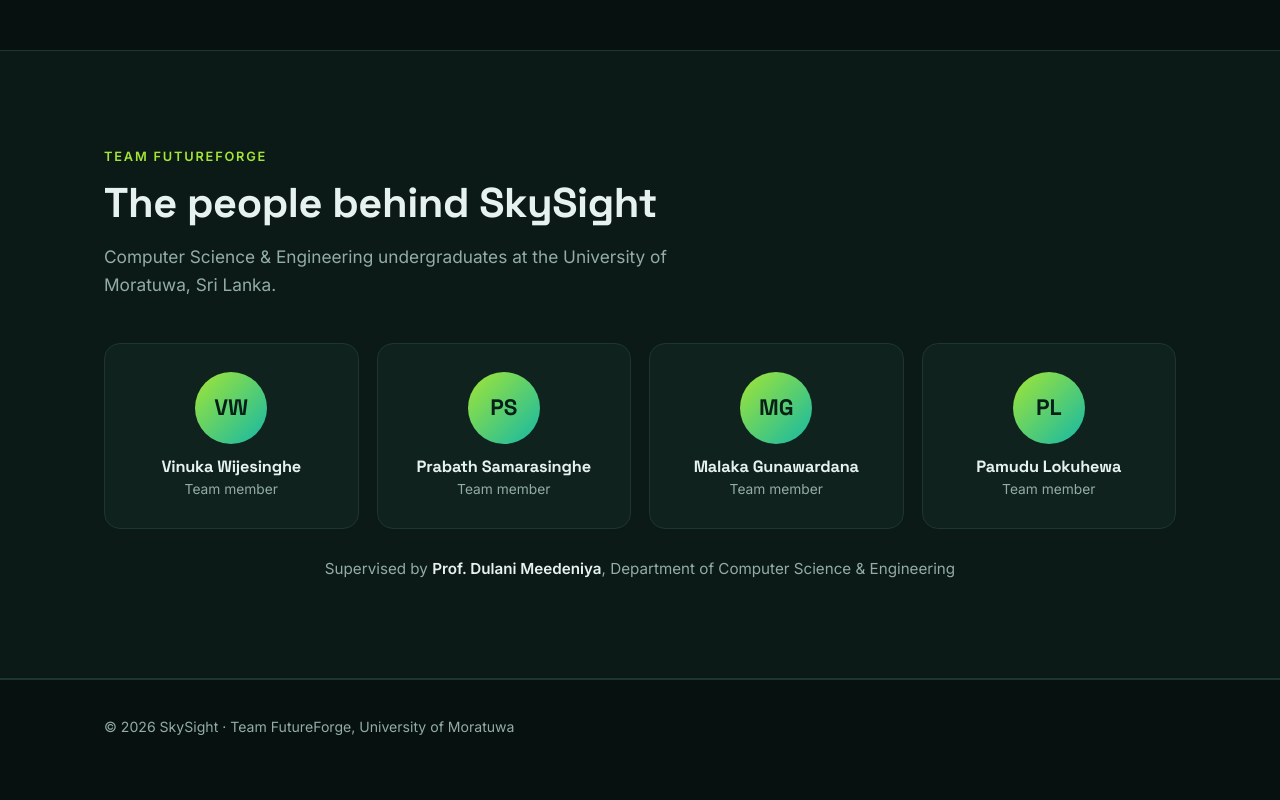
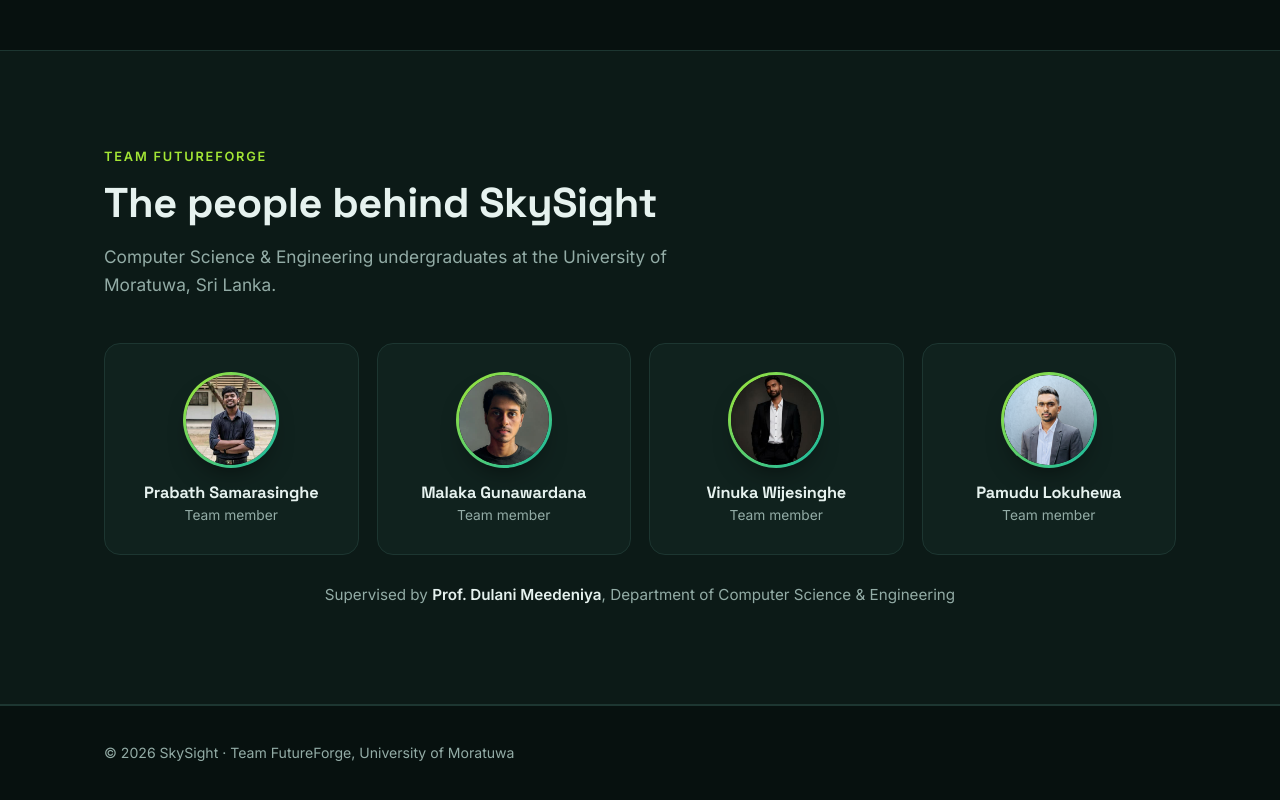
Before and after one commit to CSE22-Future-Forge/SkySight, a plain HTML site: page index.html in a window 1280 px wide. Shown: the part 7870-8670 px from the top of the page. Before the commit the page ends 8644 px from the top, so only its background shows below. Drawn offline with Linux system fonts and the light colour scheme.

Commit message:
Add team profile photos

```diff
--- a/index.html
+++ b/index.html
@@ -265,7 +265,10 @@
   /* Team */
   .team{display:grid;grid-template-columns:repeat(4,1fr);gap:18px;margin-top:44px}
   .member{text-align:center;background:var(--card);border:1px solid var(--line);border-radius:var(--radius);padding:28px 18px}
-  .avatar{width:72px;height:72px;border-radius:50%;margin:0 auto 14px;display:grid;place-items:center;font:700 1.4rem "Space Grotesk",Inter,system-ui,sans-serif;color:#052019;background:linear-gradient(135deg,var(--lime),var(--teal))}
+  .avatar{width:96px;height:96px;border-radius:50%;margin:0 auto 16px;padding:3px;background:linear-gradient(135deg,var(--lime),var(--teal));box-shadow:0 14px 30px -18px rgba(0,0,0,.9);overflow:hidden}
+  .avatar img{width:100%;height:100%;object-fit:cover;border-radius:50%;display:block;background:#0a1513;transition:transform .25s ease}
+  .member:hover .avatar img{transform:scale(1.05)}
+  @media (prefers-reduced-motion:reduce){.avatar img{transition:none}}
   .member h3{font-size:1.02rem;margin-bottom:2px}
   .member p{color:var(--muted);font-size:.86rem}
   .supervisor{margin-top:28px;text-align:center;color:var(--muted);font-size:.95rem}
@@ -676,10 +679,10 @@
       <h2 class="section-title">The people behind SkySight</h2>
       <p class="lead">Computer Science &amp; Engineering undergraduates at the University of Moratuwa, Sri Lanka.</p>
       <div class="team">
-        <div class="member"><div class="avatar">VW</div><h3>Vinuka Wijesinghe</h3><p>Team member</p></div>
-        <div class="member"><div class="avatar">PS</div><h3>Prabath Samarasinghe</h3><p>Team member</p></div>
-        <div class="member"><div class="avatar">MG</div><h3>Malaka Gunawardana</h3><p>Team member</p></div>
-        <div class="member"><div class="avatar">PL</div><h3>Pamudu Lokuhewa</h3><p>Team member</p></div>
+        <div class="member"><div class="avatar"><img src="images/team/prabath.jpg" alt="Prabath Samarasinghe" width="320" height="320" loading="lazy" decoding="async"></div><h3>Prabath Samarasinghe</h3><p>Team member</p></div>
+        <div class="member"><div class="avatar"><img src="images/team/malaka.jpg" alt="Malaka Gunawardana" width="320" height="320" loading="lazy" decoding="async"></div><h3>Malaka Gunawardana</h3><p>Team member</p></div>
+        <div class="member"><div class="avatar"><img src="images/team/vinuka.jpg" alt="Vinuka Wijesinghe" width="320" height="320" loading="lazy" decoding="async"></div><h3>Vinuka Wijesinghe</h3><p>Team member</p></div>
+        <div class="member"><div class="avatar"><img src="images/team/pamudu.png" alt="Pamudu Lokuhewa" width="320" height="320" loading="lazy" decoding="async"></div><h3>Pamudu Lokuhewa</h3><p>Team member</p></div>
       </div>
       <p class="supervisor">Supervised by <b>Prof. Dulani Meedeniya</b>, Department of Computer Science &amp; Engineering</p>
     </div>
```
Also changed, not shown: images/team/malaka.jpg (added), images/team/pamudu.png (added), images/team/prabath.jpg (added), images/team/vinuka.jpg (added).
